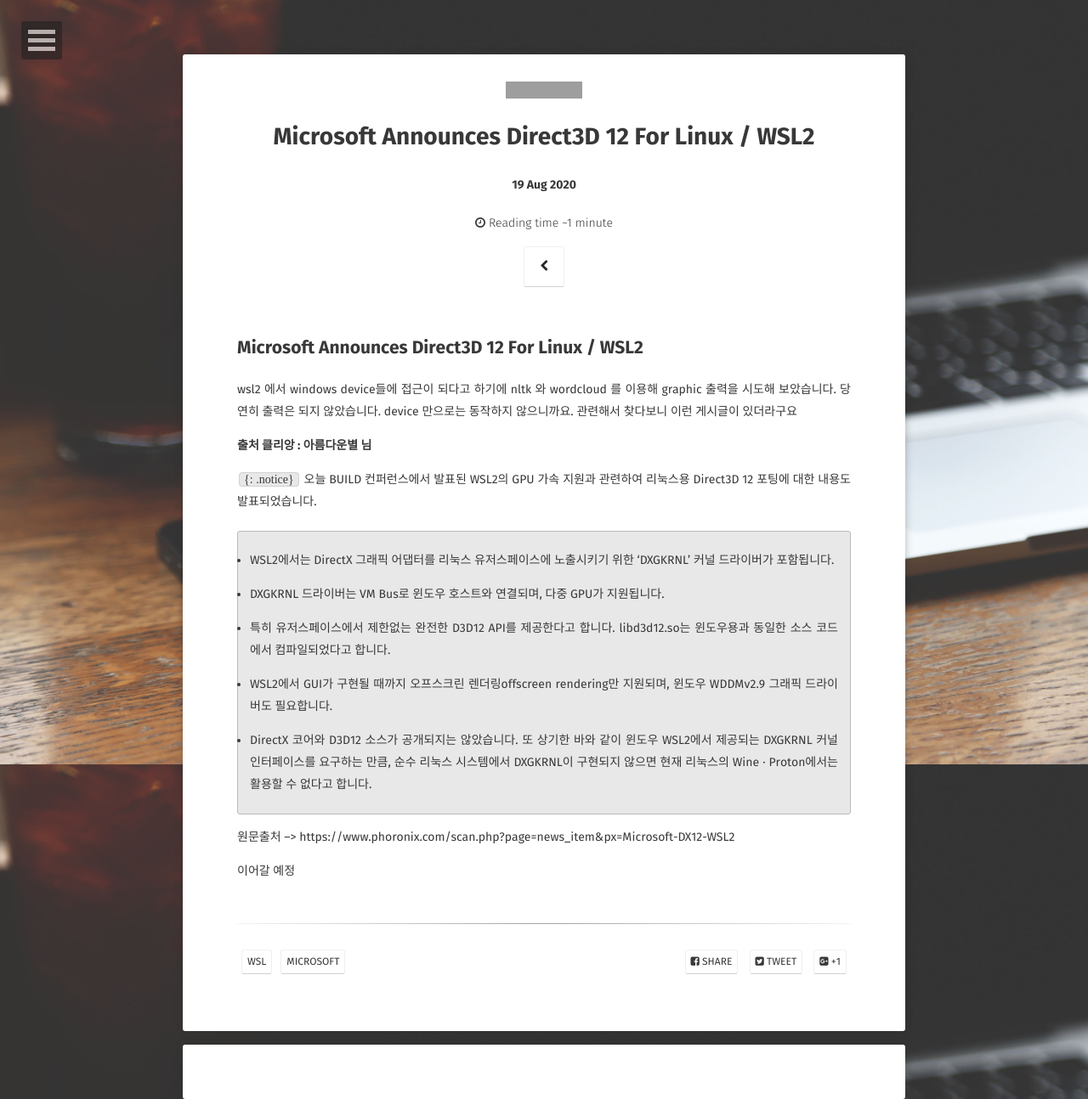
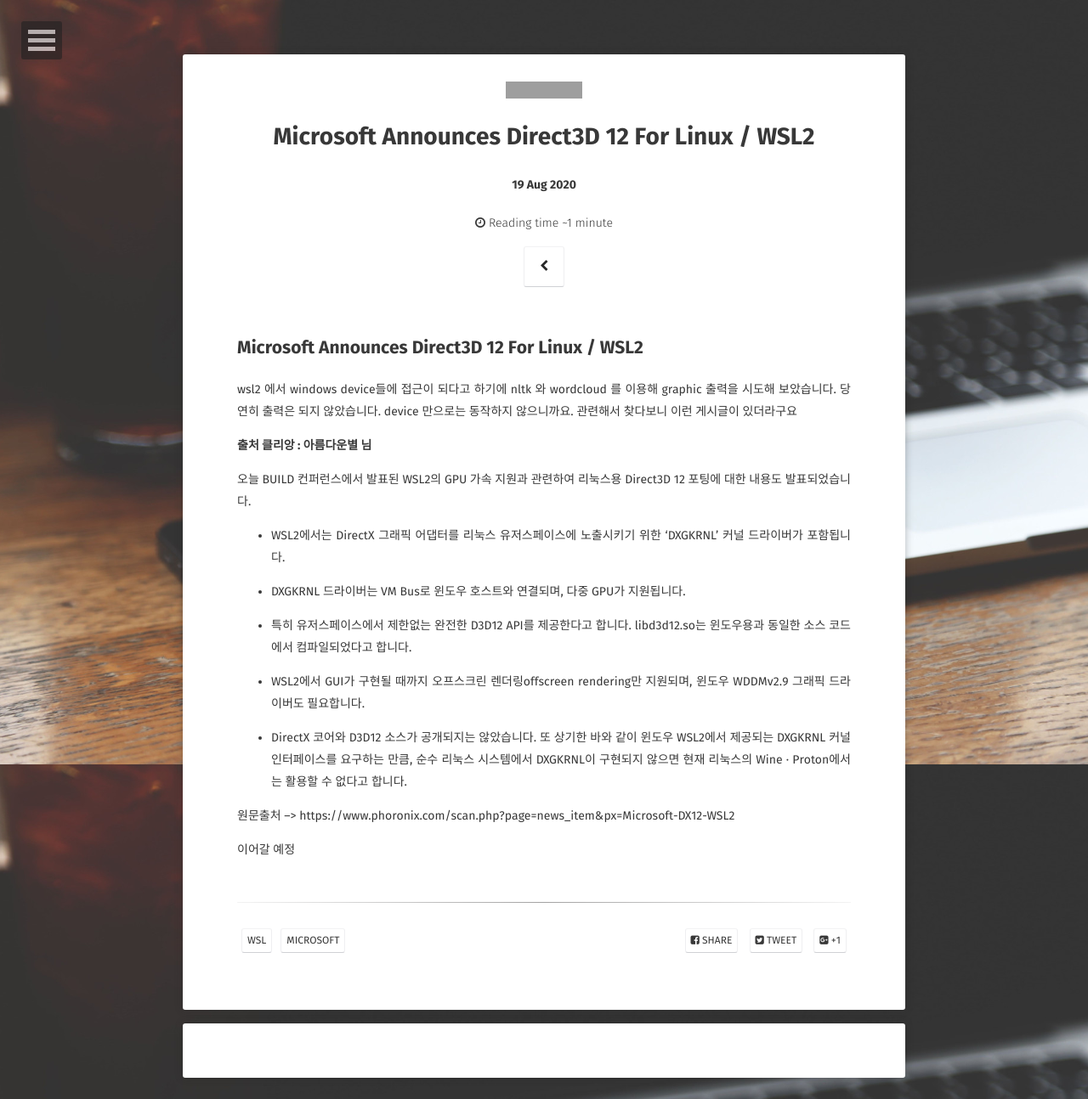
Before and after one commit to likewind7/likewind7.github.io, a Jekyll site: the page built from _posts/2016-03-20-WSL.md, in a window 1280 px wide. Shown: the whole page at 85% size. Built offline with Jekyll 4.4.1, drawn with Linux system fonts in a browser that asks for light colours; some web fonts are replaced; comment, search, counter and statistics services are not loaded; grey boxes are pictures that could not be loaded.

Commit message:
add WSL DIRECTX post

```diff
--- a/_posts/2016-03-20-WSL.md
+++ b/_posts/2016-03-20-WSL.md
@@ -16,7 +16,6 @@
 
 **출처 클리앙 : 아름다운별 님**
 
-`{: .notice}`
 오늘 BUILD 컨퍼런스에서 발표된 WSL2의 GPU 가속 지원과 관련하여 리눅스용 Direct3D 12 포팅에 대한 내용도 발표되었습니다.
 
 
@@ -34,7 +33,6 @@
 
 
 - DirectX 코어와 D3D12 소스가 공개되지는 않았습니다. 또 상기한 바와 같이 윈도우 WSL2에서 제공되는 DXGKRNL 커널 인터페이스를 요구하는 만큼, 순수 리눅스 시스템에서 DXGKRNL이 구현되지 않으면 현재 리눅스의 Wine · Proton에서는 활용할 수 없다고 합니다.
-{: .notice}
 
 
 
```
